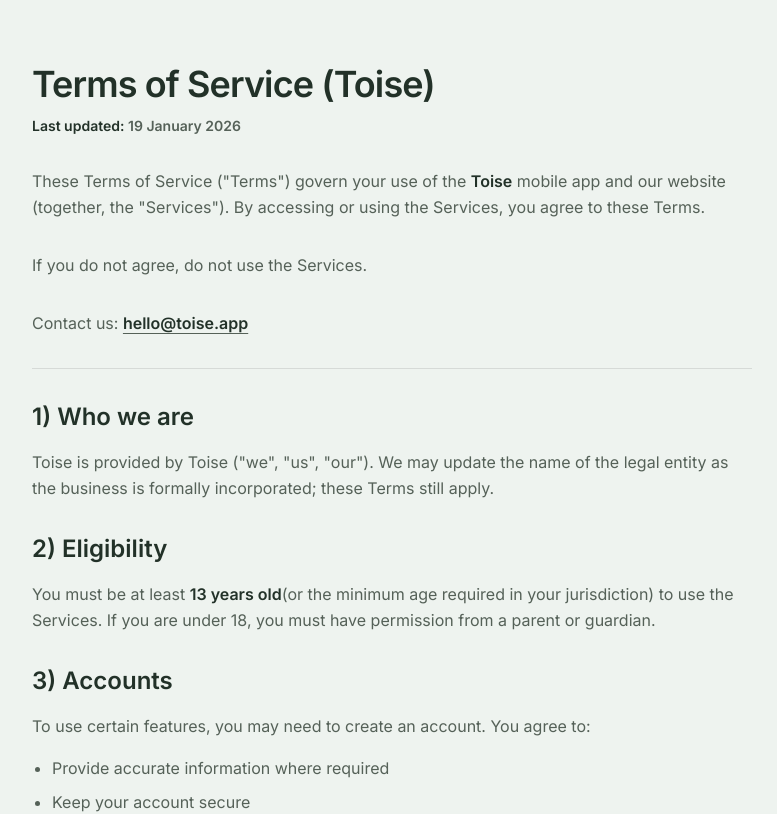
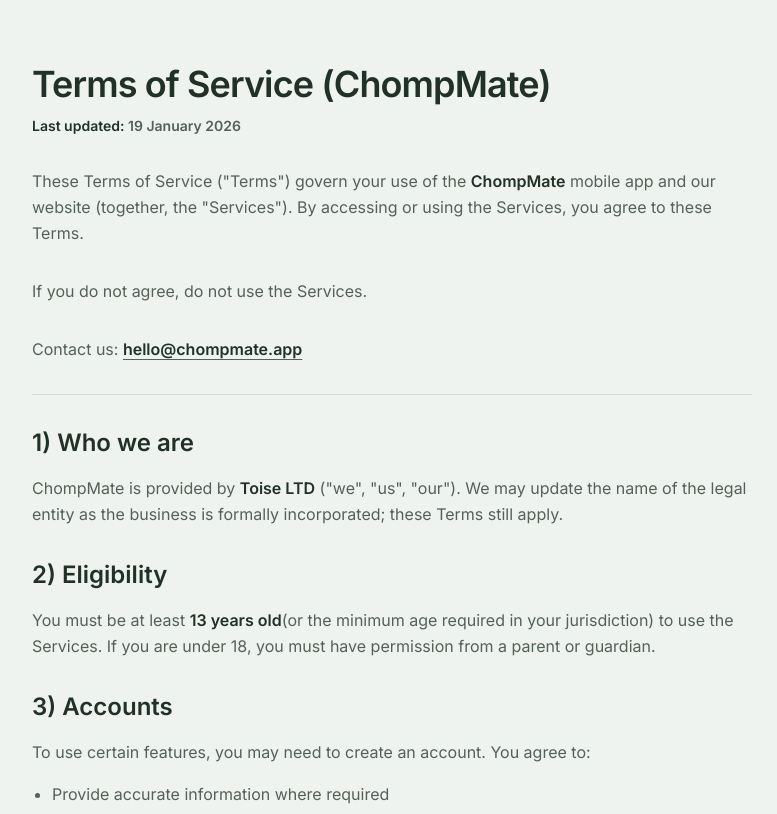
Before and after one commit to Zaide1/toise-web, a Next.js app: page /terms in a window 1280 px wide. Shown: the top 814 px of the page, without its empty margins (248-1025 px from the left). Built offline with nearby package versions, Linux system fonts and the light colour scheme.

Commit message:
Feature: Change name

```diff
--- a/src/app/privacy/page.tsx
+++ b/src/app/privacy/page.tsx
@@ -1,8 +1,8 @@
 import type { Metadata } from "next";
 
 export const metadata: Metadata = {
-  title: "Privacy Policy — Toise",
-  description: "How Toise collects and uses information.",
+  title: "Privacy Policy — ChompMate",
+  description: "How ChompMate collects and uses information.",
 };
 
 export default function PrivacyPage() {
@@ -11,7 +11,7 @@
       <div className="space-y-8">
         <header className="space-y-3">
           <h1 className="text-3xl font-semibold tracking-tight text-[var(--text)] sm:text-4xl">
-            Privacy Policy (Toise)
+            Privacy Policy (ChompMate)
           </h1>
           <p className="text-sm font-semibold text-[var(--muted)]">
             <strong className="font-semibold text-[var(--text)]">Last updated:</strong> 19 January
@@ -20,9 +20,10 @@
         </header>
 
         <p className="text-[15px] leading-relaxed text-[var(--muted)] sm:text-[16px]">
-          This Privacy Policy explains how <strong className="font-semibold text-[var(--text)]">Toise</strong>
-          ("we", "us", "our") collects, uses, and shares information when you use the{" "}
-          <strong className="font-semibold text-[var(--text)]">Toise mobile app</strong> and our{" "}
+          This Privacy Policy explains how{" "}
+          <strong className="font-semibold text-[var(--text)]">Toise LTD</strong> ("we", "us", "our")
+          collects, uses, and shares information when you use the{" "}
+          <strong className="font-semibold text-[var(--text)]">ChompMate mobile app</strong> and our{" "}
           <strong className="font-semibold text-[var(--text)]">website</strong> (including our waitlist).
         </p>
 
@@ -31,9 +32,9 @@
           <strong className="font-semibold text-[var(--text)]">
             <a
               className="underline decoration-[var(--muted)] underline-offset-4"
-              href="mailto:hello@toise.app"
+              href="mailto:hello@chompmate.app"
             >
-              hello@toise.app
+              hello@chompmate.app
             </a>
           </strong>
         </p>
@@ -47,16 +48,16 @@
           </p>
           <ul className="list-disc space-y-2 pl-5 text-[15px] leading-relaxed text-[var(--muted)] sm:text-[16px]">
             <li>
-              The <strong className="font-semibold text-[var(--text)]">Toise app</strong> (including
+              The <strong className="font-semibold text-[var(--text)]">ChompMate app</strong> (including
               account, logging, scan features, notifications, and subscriptions).
             </li>
             <li>
-              The <strong className="font-semibold text-[var(--text)]">Toise website</strong>, including
+              The <strong className="font-semibold text-[var(--text)]">ChompMate website</strong>, including
               our <strong className="font-semibold text-[var(--text)]">waitlist</strong>.
             </li>
           </ul>
           <p className="text-[15px] leading-relaxed text-[var(--muted)] sm:text-[16px]">
-            If you use third-party services through Toise (e.g., Apple, Google), their own privacy
+            If you use third-party services through ChompMate (e.g., Apple, Google), their own privacy
             policies may also apply.
           </p>
         </section>
@@ -127,7 +128,7 @@
 
           <h3 className="text-lg font-semibold text-[var(--text)]">D) Nutrition and health-related logs (app)</h3>
           <p className="text-[15px] leading-relaxed text-[var(--muted)] sm:text-[16px]">
-            Toise is a nutrition tracking product, so we collect the data you enter or generate
+            ChompMate is a nutrition tracking product, so we collect the data you enter or generate
             through the app, including:
           </p>
           <ul className="list-disc space-y-2 pl-5 text-[15px] leading-relaxed text-[var(--muted)] sm:text-[16px]">
@@ -190,7 +191,7 @@
             <li>Subscription status (active/inactive), tier/entitlement, start/end dates</li>
             <li>Purchase and renewal events</li>
             <li>App store product identifiers and a purchase receipt or transaction reference</li>
-            <li>A linkage between your Toise account and your subscription/entitlements</li>
+            <li>A linkage between your ChompMate account and your subscription/entitlements</li>
           </ul>
           <p className="text-[15px] leading-relaxed text-[var(--muted)] sm:text-[16px]">
             <strong className="font-semibold text-[var(--text)]">Payments are processed by Apple/Google</strong>
@@ -239,7 +240,7 @@
         <section className="space-y-4">
           <h2 className="text-2xl font-semibold text-[var(--text)]">4) AI processing (Gemini and similar services)</h2>
           <p className="text-[15px] leading-relaxed text-[var(--muted)] sm:text-[16px]">
-            Some Toise features use AI services (for example, to interpret food images, generate scan
+            Some ChompMate features use AI services (for example, to interpret food images, generate scan
             outputs, produce meal comments, or help generate plans and recommendations). When you
             use these features:
           </p>
@@ -250,7 +251,7 @@
               and/or relevant context such as <strong className="font-semibold text-[var(--text)]">goals, preferences, meal summaries, and macros</strong>)
               in order to generate the requested output.
             </li>
-            <li>The AI provider processes the inputs and returns an output to Toise, which we then show to you.</li>
+            <li>The AI provider processes the inputs and returns an output to ChompMate, which we then show to you.</li>
             <li>
               AI providers may retain and process data according to their terms and the configuration we
               use. We aim to <strong className="font-semibold text-[var(--text)]">minimize</strong> the data shared
@@ -270,7 +271,7 @@
           </p>
           <ul className="list-disc space-y-2 pl-5 text-[15px] leading-relaxed text-[var(--muted)] sm:text-[16px]">
             <li>
-              <strong className="font-semibold text-[var(--text)]">Contract</strong>: to provide the Toise app
+              <strong className="font-semibold text-[var(--text)]">Contract</strong>: to provide the ChompMate app
               and features you request.
             </li>
             <li>
@@ -295,7 +296,7 @@
           </p>
           <p className="text-[15px] leading-relaxed text-[var(--muted)] sm:text-[16px]">
             We may share information with service providers (“processors”) who process data on our
-            behalf to operate Toise, such as:
+            behalf to operate ChompMate, such as:
           </p>
           <ul className="list-disc space-y-2 pl-5 text-[15px] leading-relaxed text-[var(--muted)] sm:text-[16px]">
             <li>
@@ -339,7 +340,7 @@
             We keep data for as long as needed to:
           </p>
           <ul className="list-disc space-y-2 pl-5 text-[15px] leading-relaxed text-[var(--muted)] sm:text-[16px]">
-            <li>Provide the service, maintain your account, and support your use of Toise</li>
+            <li>Provide the service, maintain your account, and support your use of ChompMate</li>
             <li>Meet legal, accounting, or reporting requirements</li>
             <li>Resolve disputes and enforce agreements</li>
             <li>Improve product performance and reliability</li>
@@ -381,9 +382,9 @@
             <strong className="font-semibold text-[var(--text)]">
               <a
                 className="underline decoration-[var(--muted)] underline-offset-4"
-                href="mailto:hello@toise.app"
+                href="mailto:hello@chompmate.app"
               >
-                hello@toise.app
+                hello@chompmate.app
               </a>
             </strong>
           </p>
@@ -395,7 +396,7 @@
         <section className="space-y-4">
           <h2 className="text-2xl font-semibold text-[var(--text)]">10) Children’s privacy</h2>
           <p className="text-[15px] leading-relaxed text-[var(--muted)] sm:text-[16px]">
-            Toise is not intended for children under <strong className="font-semibold text-[var(--text)]">13</strong>
+            ChompMate is not intended for children under <strong className="font-semibold text-[var(--text)]">13</strong>
             (or the minimum age required in your jurisdiction). If you believe a child has provided
             personal information, contact us and we will take appropriate steps to delete it.
           </p>
--- a/src/app/terms/page.tsx
+++ b/src/app/terms/page.tsx
@@ -1,8 +1,8 @@
 import type { Metadata } from "next";
 
 export const metadata: Metadata = {
-  title: "Terms of Service — Toise",
-  description: "Terms governing use of the Toise app and website.",
+  title: "Terms of Service — ChompMate",
+  description: "Terms governing use of the ChompMate app and website.",
 };
 
 export default function TermsPage() {
@@ -11,7 +11,7 @@
       <div className="space-y-8">
         <header className="space-y-3">
           <h1 className="text-3xl font-semibold tracking-tight text-[var(--text)] sm:text-4xl">
-            Terms of Service (Toise)
+            Terms of Service (ChompMate)
           </h1>
           <p className="text-sm font-semibold text-[var(--muted)]">
             <strong className="font-semibold text-[var(--text)]">Last updated:</strong> 19 January
@@ -21,7 +21,7 @@
 
         <p className="text-[15px] leading-relaxed text-[var(--muted)] sm:text-[16px]">
           These Terms of Service ("Terms") govern your use of the{" "}
-          <strong className="font-semibold text-[var(--text)]">Toise</strong> mobile app and our website
+          <strong className="font-semibold text-[var(--text)]">ChompMate</strong> mobile app and our website
           (together, the "Services"). By accessing or using the Services, you agree to these Terms.
         </p>
 
@@ -34,9 +34,9 @@
           <strong className="font-semibold text-[var(--text)]">
             <a
               className="underline decoration-[var(--muted)] underline-offset-4"
-              href="mailto:hello@toise.app"
+              href="mailto:hello@chompmate.app"
             >
-              hello@toise.app
+              hello@chompmate.app
             </a>
           </strong>
         </p>
@@ -46,8 +46,9 @@
         <section className="space-y-4">
           <h2 className="text-2xl font-semibold text-[var(--text)]">1) Who we are</h2>
           <p className="text-[15px] leading-relaxed text-[var(--muted)] sm:text-[16px]">
-            Toise is provided by Toise ("we", "us", "our"). We may update the name of the legal
-            entity as the business is formally incorporated; these Terms still apply.
+            ChompMate is provided by <strong className="font-semibold text-[var(--text)]">Toise LTD</strong>{" "}
+            ("we", "us", "our"). We may update the name of the legal entity as the business is formally
+            incorporated; these Terms still apply.
           </p>
         </section>
 
@@ -78,7 +79,7 @@
         <section className="space-y-4">
           <h2 className="text-2xl font-semibold text-[var(--text)]">4) The Services</h2>
           <p className="text-[15px] leading-relaxed text-[var(--muted)] sm:text-[16px]">
-            Toise helps you track meals, nutrition, and related habits, and may provide summaries,
+            ChompMate helps you track meals, nutrition, and related habits, and may provide summaries,
             targets, recommendations, and AI-assisted features (such as scan or planning outputs).
           </p>
           <p className="text-[15px] leading-relaxed text-[var(--muted)] sm:text-[16px]">
@@ -89,7 +90,7 @@
         <section className="space-y-4">
           <h2 className="text-2xl font-semibold text-[var(--text)]">5) Not medical advice</h2>
           <p className="text-[15px] leading-relaxed text-[var(--muted)] sm:text-[16px]">
-            Toise is provided for <strong className="font-semibold text-[var(--text)]">informational and lifestyle purposes only</strong> and is{" "}
+            ChompMate is provided for <strong className="font-semibold text-[var(--text)]">informational and lifestyle purposes only</strong> and is{" "}
             <strong className="font-semibold text-[var(--text)]">not medical advice</strong>. We are not a medical
             provider. Always seek advice from a qualified health professional before making health or
             dietary changes, especially if you have a medical condition.
@@ -106,7 +107,7 @@
             You retain ownership of your User Content.
           </p>
           <p className="text-[15px] leading-relaxed text-[var(--muted)] sm:text-[16px]">
-            You grant Toise a limited license to host, process, and display your User Content solely
+            You grant ChompMate a limited license to host, process, and display your User Content solely
             to operate and improve the Services (for example, to store meals, generate totals, or
             process scan outputs).
           </p>
@@ -148,7 +149,7 @@
         <section className="space-y-4">
           <h2 className="text-2xl font-semibold text-[var(--text)]">9) Subscriptions, payments, and refunds</h2>
           <p className="text-[15px] leading-relaxed text-[var(--muted)] sm:text-[16px]">
-            Some features may require a paid subscription ("Toise Pro" or similar). Subscriptions are
+            Some features may require a paid subscription ("ChompMate Pro" or similar). Subscriptions are
             processed through Apple/Google and may be managed via{" "}
             <strong className="font-semibold text-[var(--text)]">RevenueCat</strong>.
           </p>
@@ -211,7 +212,7 @@
         <section className="space-y-4">
           <h2 className="text-2xl font-semibold text-[var(--text)]">14) Limitation of liability</h2>
           <p className="text-[15px] leading-relaxed text-[var(--muted)] sm:text-[16px]">
-            <strong className="font-semibold text-[var(--text)]">TO THE MAXIMUM EXTENT PERMITTED BY LAW, TOISE WILL NOT BE LIABLE FOR ANY INDIRECT, INCIDENTAL, SPECIAL, CONSEQUENTIAL, OR PUNITIVE DAMAGES, OR ANY LOSS OF PROFITS, DATA, OR GOODWILL, ARISING FROM OR RELATED TO YOUR USE OF THE SERVICES.</strong>
+            <strong className="font-semibold text-[var(--text)]">TO THE MAXIMUM EXTENT PERMITTED BY LAW, CHOMPMATE WILL NOT BE LIABLE FOR ANY INDIRECT, INCIDENTAL, SPECIAL, CONSEQUENTIAL, OR PUNITIVE DAMAGES, OR ANY LOSS OF PROFITS, DATA, OR GOODWILL, ARISING FROM OR RELATED TO YOUR USE OF THE SERVICES.</strong>
           </p>
           <p className="text-[15px] leading-relaxed text-[var(--muted)] sm:text-[16px]">
             <strong className="font-semibold text-[var(--text)]">OUR TOTAL LIABILITY FOR ANY CLAIM ARISING OUT OF OR RELATING TO THE SERVICES WILL NOT EXCEED THE AMOUNT YOU PAID (IF ANY) TO USE THE SERVICES IN THE 12 MONTHS BEFORE THE EVENT GIVING RISE TO THE CLAIM, OR £50 IF YOU HAVE PAID NOTHING, WHICHEVER IS GREATER.</strong>
@@ -224,7 +225,7 @@
         <section className="space-y-4">
           <h2 className="text-2xl font-semibold text-[var(--text)]">15) Indemnity</h2>
           <p className="text-[15px] leading-relaxed text-[var(--muted)] sm:text-[16px]">
-            You agree to indemnify and hold Toise harmless from claims arising out of your use of the
+            You agree to indemnify and hold ChompMate harmless from claims arising out of your use of the
             Services or your violation of these Terms, to the extent permitted by law.
           </p>
         </section>
@@ -255,9 +256,9 @@
             <strong className="font-semibold text-[var(--text)]">
               <a
                 className="underline decoration-[var(--muted)] underline-offset-4"
-                href="mailto:hello@toise.app"
+                href="mailto:hello@chompmate.app"
               >
-                hello@toise.app
+                hello@chompmate.app
               </a>
             </strong>
           </p>
--- a/src/app/waitlist/page.tsx
+++ b/src/app/waitlist/page.tsx
@@ -7,7 +7,7 @@
 import { PrimaryButton } from "@/components/ui/PrimaryButton";
 import { SecondaryButton } from "@/components/ui/SecondaryButton";
 
-const STORAGE_KEY = "toise_waitlist_v1";
+const STORAGE_KEY = "chompmate_waitlist_v1";
 
 type WaitlistStep = "email" | "questions" | "success";
 
@@ -437,7 +437,7 @@
                     Join the waitlist
                   </h1>
                   <p className="text-sm leading-6 text-[var(--muted)] sm:text-base">
-                    Get early access to Toise. We'll email you when your invite is ready.
+                    Get early access to ChompMate. We'll email you when your invite is ready.
                   </p>
                 </div>
 
--- a/src/components/hero/HeroSection.tsx
+++ b/src/components/hero/HeroSection.tsx
@@ -91,7 +91,7 @@
             A calmer way to build routines that actually stick.
           </h1>
           <p className="mt-4 max-w-[56ch] text-base leading-7 sm:text-lg" style={{ color: heroMuted }}>
-            Toise blends gentle accountability with a sky-synced interface, so your focus,
+            ChompMate blends gentle accountability with a sky-synced interface, so your focus,
             hydration, and recovery happen when your body is ready.
           </p>
           <div className="mt-8 flex flex-wrap items-center gap-4">
@@ -122,7 +122,7 @@
             <div className="relative overflow-hidden rounded-[calc(var(--radius-lg)-6px)] border border-black/5 bg-white">
               <Image
                 src="/placeholders/app-screenshot.svg"
-                alt="Toise app preview"
+                alt="ChompMate app preview"
                 width={540}
                 height={1080}
                 sizes="(min-width: 1024px) 260px, 60vw"
--- a/src/components/nav/FloatingNav.tsx
+++ b/src/components/nav/FloatingNav.tsx
@@ -17,12 +17,12 @@
       <div className="pointer-events-auto flex w-[90vw] max-w-5xl items-center justify-between gap-6 rounded-full border border-black/10 bg-white/80 px-6 py-4 text-sm font-semibold text-[var(--text)] shadow-soft backdrop-blur sm:w-[70vw] sm:px-12 sm:py-6">
         <div className="flex items-baseline gap-3">
           <span
-            className="text-2xl font-black"
+            className="text-xl font-black sm:text-2xl"
             style={{ letterSpacing: "-1.2px", color: text }}
           >
-            toise
+            ChompMate
           </span>
-          <span className="text-xs font-semibold tracking-[0.08em] text-[var(--muted)]">
+          <span className="hidden text-xs font-semibold tracking-[0.08em] text-[var(--muted)] sm:inline">
             calorie companion
           </span>
         </div>
--- a/src/components/nav/Navbar.tsx
+++ b/src/components/nav/Navbar.tsx
@@ -32,10 +32,10 @@
       <div className="page-container relative flex items-center justify-between py-6">
         <div className="flex items-center gap-3">
           <div className="flex h-9 w-9 items-center justify-center rounded-full border border-white/30 bg-white/20 text-sm font-semibold" style={{ color: navText }}>
-            T
+            C
           </div>
-          <span className="text-sm font-semibold" style={{ color: navText }}>
-            TOISE
+          <span className="hidden text-sm font-semibold sm:inline" style={{ color: navText }}>
+            CHOMPMATE
           </span>
         </div>
         <nav className="hidden items-center gap-6 text-sm font-medium md:flex" style={{ color: navText }}>
--- a/src/components/sections/FeatureBlocks.tsx
+++ b/src/components/sections/FeatureBlocks.tsx
@@ -13,7 +13,7 @@
   {
     eyebrow: "Nourish gently",
     title: "Macro tiles that feel like the app, not analytics.",
-    body: "Your nutrients are laid out like the Toise home screen—simple, pastel, and effortless to scan.",
+    body: "Your nutrients are laid out like the ChompMate home screen—simple, pastel, and effortless to scan.",
     bullets: ["Pastel tiles for instant read", "Soft shadows, no harsh contrast"],
     tint: "bg-[#EEF2F7]",
   },
--- a/src/components/sections/Footer.tsx
+++ b/src/components/sections/Footer.tsx
@@ -4,10 +4,10 @@
       <div className="page-container">
         <div className="mx-auto flex w-full max-w-2xl flex-col items-center gap-4 rounded-full border border-black/10 bg-white/80 px-8 py-6 text-sm text-[var(--muted)] shadow-soft backdrop-blur sm:flex-row sm:items-center sm:justify-between">
           <div className="text-sm font-semibold tracking-[0.08em] text-[var(--text)] sm:text-left">
-            toise
+            ChompMate
           </div>
           <div className="flex flex-wrap justify-center gap-4 sm:justify-start">
-            <a className="transition-opacity hover:opacity-70" href="mailto:hello@toise.app">
+            <a className="transition-opacity hover:opacity-70" href="mailto:hello@chompmate.app">
               Contact
             </a>
             <a className="transition-opacity hover:opacity-70" href="/privacy">
@@ -20,7 +20,7 @@
               Sources
             </a>
           </div>
-          <div className="text-xs text-center sm:text-right">© 2025 Toise. All rights reserved.</div>
+          <div className="text-xs text-center sm:text-right">© 2025 Toise LTD. All rights reserved.</div>
         </div>
       </div>
     </footer>
--- a/src/components/sections/HeroInfoBlocks.tsx
+++ b/src/components/sections/HeroInfoBlocks.tsx
@@ -203,7 +203,7 @@
                           <div className="translate-y-[160px] sm:translate-y-[180px] lg:translate-y-4">
                             <DeviceBezel
                               imageSrc={circadianScreenshot}
-                              alt="Toise app screenshot"
+                              alt="ChompMate app screenshot"
                               fit="cover"
                               className="aspect-[9/19] w-[216px] sm:w-[240px] lg:w-[210px]"
                             />
```
Also changed, not shown: src/content/sources.md (+8 -8 lines).
